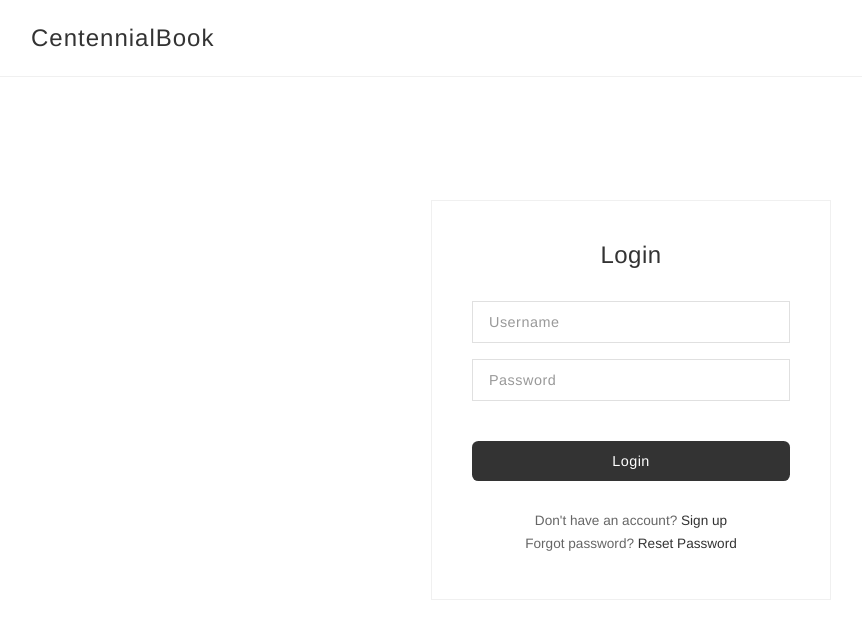
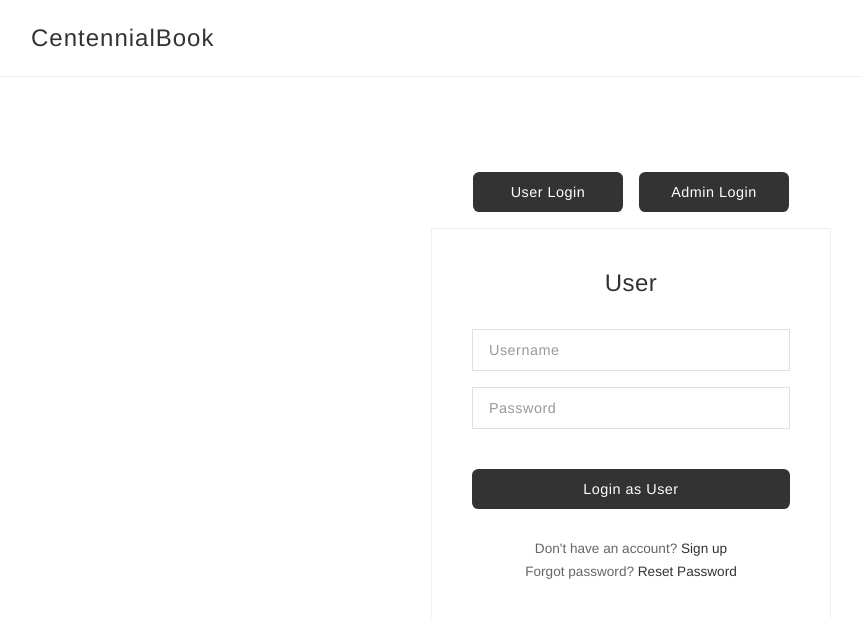
Before and after one commit to chloeepark/CentennialBook, a React (Create React App) app in the folder client/: page /login in a window 1280 px wide. Shown: the top 618 px of the page, without its empty margins (9-871 px from the left). Built offline with nearby package versions, Linux system fonts and the light colour scheme.

Commit message:
Add admin functionality

```diff
--- a/client/src/components/Auth.css
+++ b/client/src/components/Auth.css
@@ -1,7 +1,9 @@
 .auth-container {
   display: flex;
+  flex-direction: column;
   justify-content: center;
   align-items: center;
+  gap: 1rem;
   min-height: 100vh;
   padding: 2rem;
   background-color: #ffffff;
@@ -93,7 +95,7 @@
 
 /* Success message styling */
 .auth-success {
-  color: #4CAF50;
+  color: #4caf50;
   font-size: 0.85rem;
   margin-bottom: 1rem;
   text-align: center;
@@ -103,6 +105,28 @@
 .auth-form button:disabled {
   background-color: #ccc;
   cursor: not-allowed;
+}
+
+.tabs {
+  display: flex;
+  gap: 1rem;
+}
+
+.tabs button:hover {
+  background-color: #444;
+}
+
+.tabs button {
+  width: 150px;
+  padding: 0.75rem;
+  background-color: #333;
+  color: white;
+  border: none;
+  font-size: 0.9rem;
+  font-weight: 300;
+  letter-spacing: 0.5px;
+  cursor: pointer;
+  transition: background-color 0.2s ease;
 }
 
 /* Responsive adjustments */
--- a/client/src/components/Login.js
+++ b/client/src/components/Login.js
@@ -4,8 +4,10 @@ import { useNavigate, Link } from "react-router-dom";
 import "./Auth.css";
 
 function Login({ setIsAuthenticated }) {
+  const [activeTab, setActiveTab] = useState("user"); // Track the active tab
   const [username, setUsername] = useState("");
   const [password, setPassword] = useState("");
+  const [errorMessage, setErrorMessage] = useState("");
   const navigate = useNavigate();
 
   const handleSubmit = async (e) => {
@@ -15,26 +17,56 @@ function Login({ setIsAuthenticated }) {
         username,
         password,
       });
+
       if (response.data.message === "Login successful") {
-        const token = response.data.token; // Extract the token
-        console.log("Token received:", token); // Log the token for debugging
-        localStorage.setItem("token", token); // Save the token to localStorage
+        const token = response.data.token; // Extract token
+        const isAdmin = response.data.isAdmin; // Extract isAdmin flag
+
+        console.log("Token received:", token); // Debugging
+        console.log("Is Admin:", isAdmin); // Debugging
+
+        localStorage.setItem("token", token); // Save the token
+        localStorage.setItem("isAdmin", isAdmin); // Save isAdmin flag
 
         setIsAuthenticated(true);
-        navigate("/home");
+        navigate("/home"); // Redirect to home
       } else {
         alert("Invalid credentials");
       }
     } catch (error) {
-      console.error("There was an error logging in!", error);
+      console.error("Error during login:", error);
     }
   };
 
   return (
     <div>
       <div className="auth-container">
+        {/* Tabs for User and Admin */}
+        <div className="tabs">
+          <button
+            className={activeTab === "user" ? "active-tab" : ""}
+            onClick={() => {
+              setActiveTab("user");
+              setErrorMessage("");
+            }}
+          >
+            User Login
+          </button>
+          <button
+            className={activeTab === "admin" ? "active-tab" : ""}
+            onClick={() => {
+              setActiveTab("admin");
+              setErrorMessage("");
+            }}
+          >
+            Admin Login
+          </button>
+        </div>
+
+        {/* Login Form */}
         <form onSubmit={handleSubmit} className="auth-form">
-          <h2>Login</h2>
+          <h2>{activeTab === "user" ? "User" : "Admin"}</h2>
+          {errorMessage && <p className="auth-error">{errorMessage}</p>}
           <input
             type="text"
             placeholder="Username"
@@ -47,7 +79,9 @@ function Login({ setIsAuthenticated }) {
             value={password}
             onChange={(e) => setPassword(e.target.value)}
           />
-          <button type="submit">Login</button>
+          <button type="submit">
+            {activeTab === "user" ? "Login as User" : "Login as Admin"}
+          </button>
           <p>
             Don't have an account? <Link to="/signup">Sign up</Link>
           </p>
--- a/client/src/components/Signup.js
+++ b/client/src/components/Signup.js
@@ -4,22 +4,31 @@ import { useNavigate, Link } from "react-router-dom";
 import "./Auth.css";
 
 function Signup() {
+  const [activeTab, setActiveTab] = useState("user"); // Track the active tab
   const [username, setUsername] = useState("");
   const [password, setPassword] = useState("");
-  //state for error handling
   const [errorMessage, setErrorMessage] = useState("");
   const navigate = useNavigate();
 
   const handleSubmit = async (e) => {
     e.preventDefault();
     try {
-      await axios.post("http://localhost:5001/signup", { username, password });
+      // Determine the endpoint based on the active tab
+      const endpoint =
+        activeTab === "user"
+          ? "http://localhost:5001/signup"
+          : "http://localhost:5001/admin/signup";
+      await axios.post(endpoint, { username, password });
       setErrorMessage("");
+      alert(
+        activeTab === "user"
+          ? "User account created successfully!"
+          : "Admin account created successfully!"
+      );
       navigate("/login");
     } catch (error) {
-      //if any errors on server side, display
       if (error.response && error.response.data) {
-        setErrorMessage(error.response.data.message || "An error occured.");
+        setErrorMessage(error.response.data.message || "An error occurred.");
       }
       console.error("There was an error signing up!", error);
     }
@@ -28,12 +37,35 @@ function Signup() {
   return (
     <div>
       <div className="auth-container">
+        {/* Tabs for User and Admin */}
+        <div className="tabs">
+          <button
+            className={activeTab === "user" ? "active-tab" : ""}
+            onClick={() => {
+              setActiveTab("user");
+              setErrorMessage("");
+            }}
+          >
+            User Signup
+          </button>
+          <button
+            className={activeTab === "admin" ? "active-tab" : ""}
+            onClick={() => {
+              setActiveTab("admin");
+              setErrorMessage("");
+            }}
+          >
+            Admin Signup
+          </button>
+        </div>
+
+        {/* Form for Signup */}
         <form onSubmit={handleSubmit} className="auth-form">
-          <h2>Signup</h2>
-          {errorMessage && <p className="error">{errorMessage}</p>}
+          <h2>{activeTab === "user" ? "User" : "Admin"}</h2>
+          {errorMessage && <p className="auth-error">{errorMessage}</p>}
           <input
             type="text"
-            placeholder="Username"
+            placeholder="Username (Email)"
             value={username}
             onChange={(e) => setUsername(e.target.value)}
           />
@@ -43,7 +75,9 @@ function Signup() {
             value={password}
             onChange={(e) => setPassword(e.target.value)}
           />
-          <button type="submit">Signup</button>
+          <button type="submit">
+            {activeTab === "user" ? "Signup as User" : "Signup as Admin"}
+          </button>
           <p>
             Already have an account? <Link to="/login">Login</Link>
           </p>
```
Also changed, not shown: 2 other files (tests, documents, lock files or other folders).
